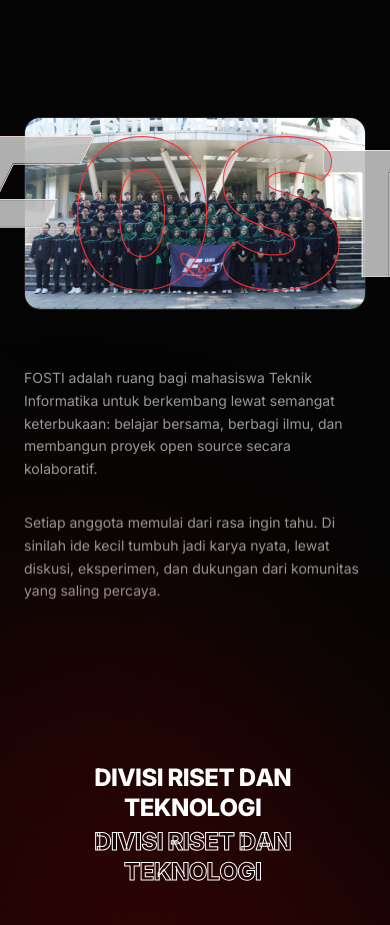
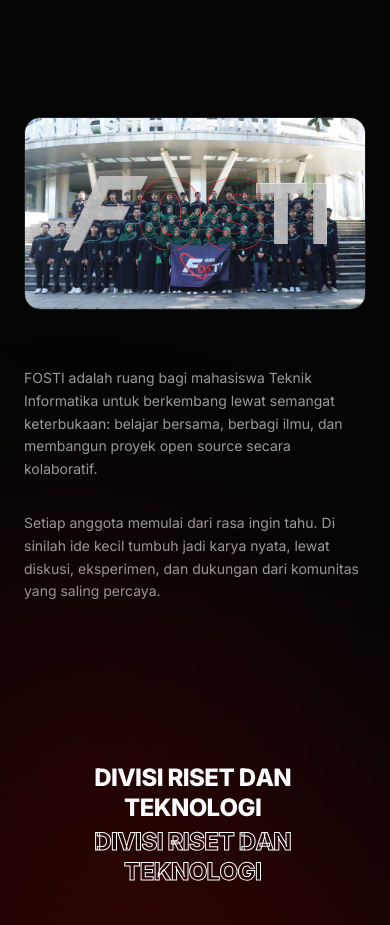
Before and after one commit to NadhirUf/fosti-recruitmen, a React (Vite) app in the folder frontend/: page / in a window 390 px wide. Shown: the part 900-1825 px from the top of the page. Built offline with nearby package versions, Linux system fonts and the light colour scheme; no server answers.

Commit message:
fix: perbaiki lebar wordmark F-OS-TI biar gak kepotong di mobile

```diff
--- a/frontend/src/components/About.tsx
+++ b/frontend/src/components/About.tsx
@@ -38,17 +38,17 @@
                 supaya tiap bagian saling tindih dikit, senada. */}
           <div className="pointer-events-none absolute inset-0 z-20 flex items-center justify-center">
             <div className="flex items-center select-none opacity-90">
-              <div className="relative z-10 -mr-[18px] w-[177px] sm:-mr-[30px] sm:w-[255px] md:-mr-[38px] md:w-[322px]">
+              <div className="relative z-10 -mr-[9px] w-[85px] sm:-mr-[30px] sm:w-[255px] md:-mr-[38px] md:w-[322px]">
                 <FWarpLogo />
               </div>
 
               {/* OS - tetap paling atas (z-30) menimpa F & TI. Lebar naik
     seiring F membesar, biar tingginya tetap sama-sama besar. */}
-              <div className="relative z-30 w-[263px] sm:w-[380px] md:w-[480px]">
+              <div className="relative z-30 w-[125px] sm:w-[380px] md:w-[480px]">
                 <OSLogo />
               </div>
 
-              <div className="relative z-10 -ml-[17px] w-[149px] sm:-ml-[24px] sm:w-[222px] md:-ml-[32px] md:w-[284px]">
+              <div className="relative z-10 -ml-[8px] w-[71px] sm:-ml-[24px] sm:w-[222px] md:-ml-[32px] md:w-[284px]">
                 <TIWarpLogo />
               </div>
             </div>
```
Lines whose indentation alone changed are shown as unchanged.
